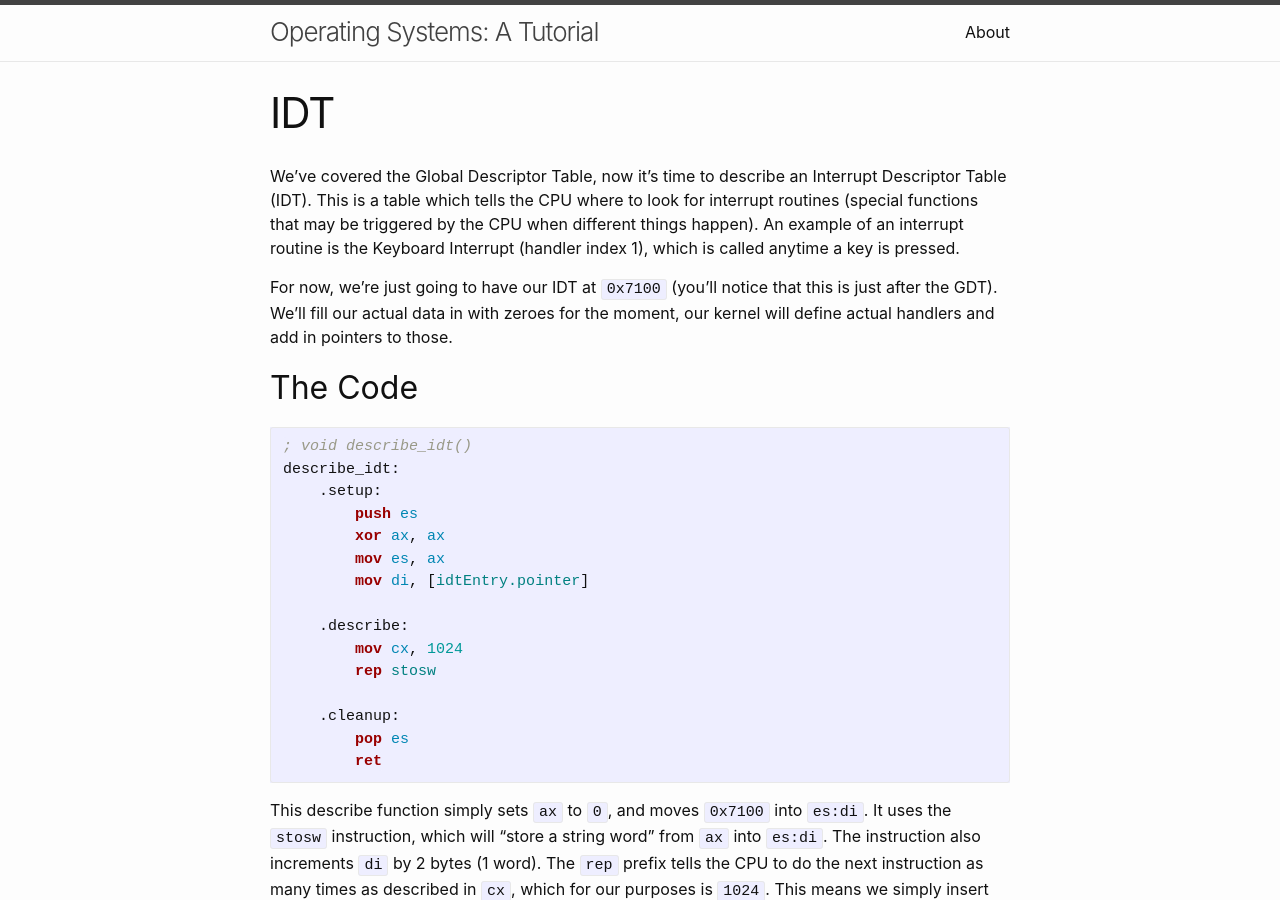
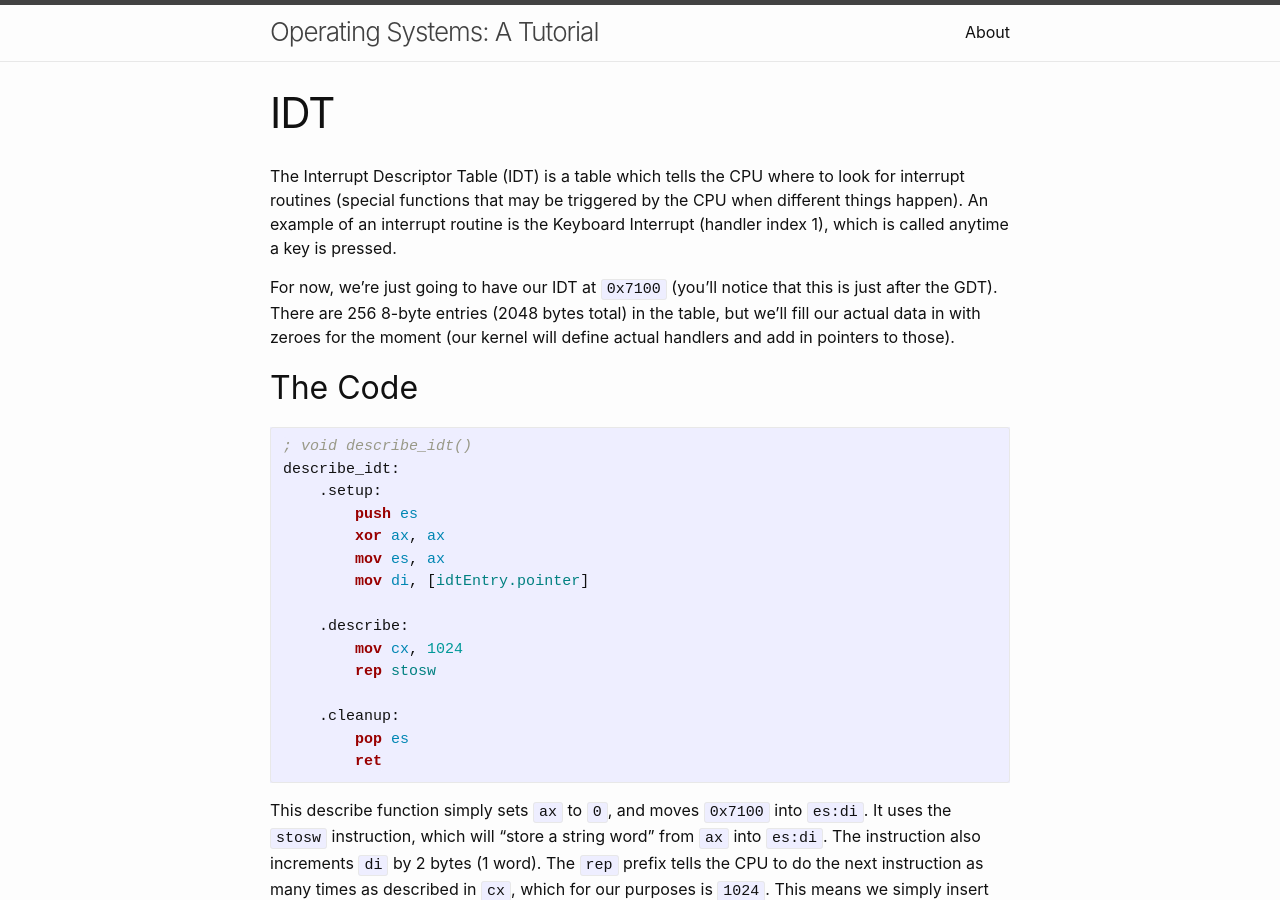
Before and after one commit to FancyKillerPanda/OS-Tutorial, a Jekyll site: the page built from docs/fkp_collections/_02_bootloader/11 - IDT.md, in a window 1280 px wide and 900 px high. Built offline with Jekyll 4.4.1, drawn with Linux system fonts in a browser that asks for light colours.

Commit message:
Web: Changed IDT wording to add more detail.

````diff
--- a/docs/fkp_collections/_02_bootloader/11 - IDT.md
+++ b/docs/fkp_collections/_02_bootloader/11 - IDT.md
@@ -5,9 +5,9 @@ slug: "idt"
 date: 2021-07-18 10:44:49 +1000
 ---
 
-We've covered the Global Descriptor Table, now it's time to describe an Interrupt Descriptor Table (IDT). This is a table which tells the CPU where to look for interrupt routines (special functions that may be triggered by the CPU when different things happen). An example of an interrupt routine is the Keyboard Interrupt (handler index 1), which is called anytime a key is pressed.
+The Interrupt Descriptor Table (IDT) is a table which tells the CPU where to look for interrupt routines (special functions that may be triggered by the CPU when different things happen). An example of an interrupt routine is the Keyboard Interrupt (handler index 1), which is called anytime a key is pressed.
 
-For now, we're just going to have our IDT at `0x7100` (you'll notice that this is just after the GDT). We'll fill our actual data in with zeroes for the moment, our kernel will define actual handlers and add in pointers to those.
+For now, we're just going to have our IDT at `0x7100` (you'll notice that this is just after the GDT). There are 256 8-byte entries (2048 bytes total) in the table, but we'll fill our actual data in with zeroes for the moment (our kernel will define actual handlers and add in pointers to those).
 
 ## The Code
 ```nasm
````
